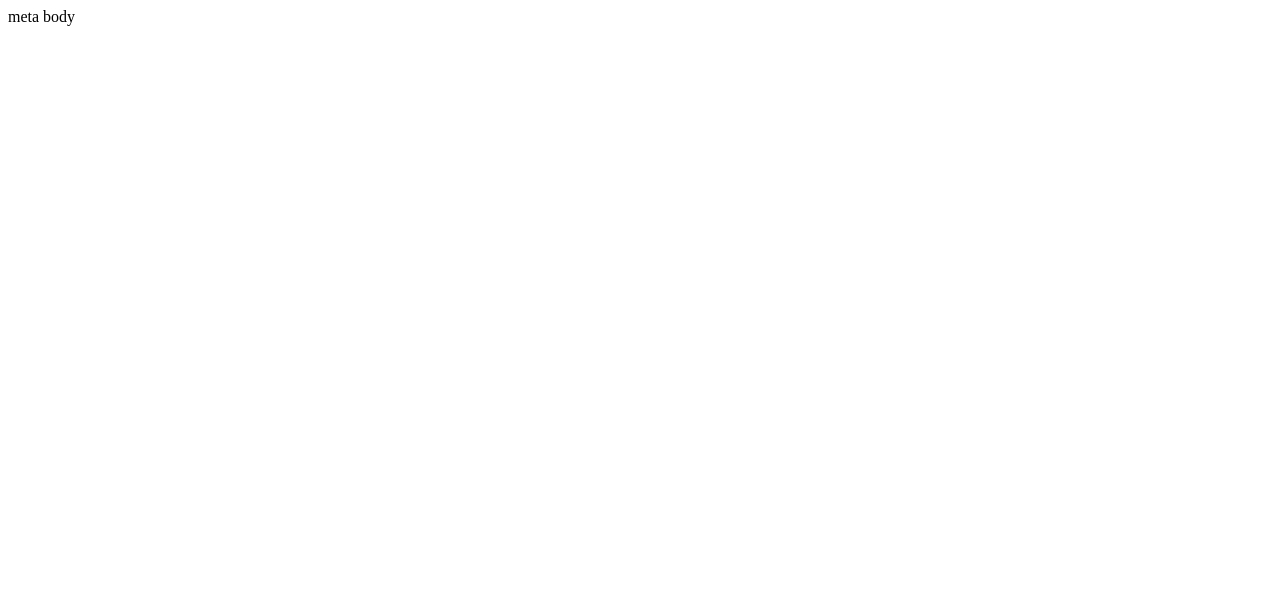
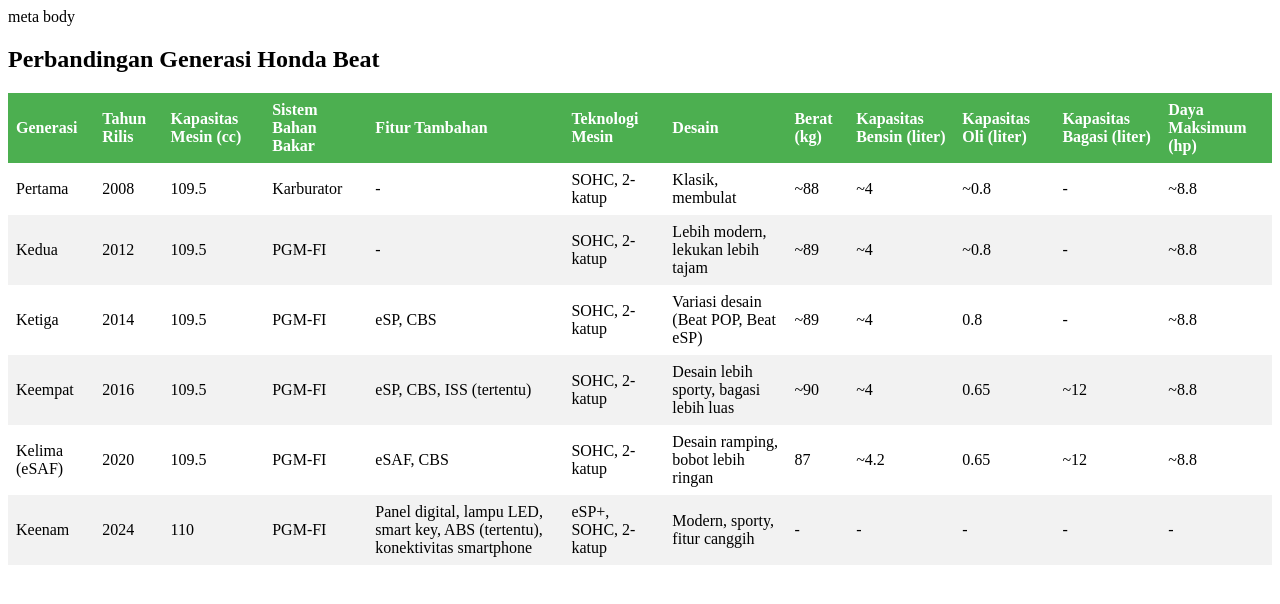
Before and after one commit to Arza-3d/motorCompare, a plain HTML site: page index.html in a window 1280 px wide. Drawn offline with Linux system fonts and the light colour scheme.

Commit message:
update index.html

```diff
--- a/index.html
+++ b/index.html
@@ -7,5 +7,142 @@
   </head>
   <body>
     body
+    <!DOCTYPE html>
+<html>
+<head>
+  <title>Perbandingan Generasi Honda Beat</title>
+  <style>
+    table {
+      border-collapse: collapse;
+      width: 100%;
+    }
+
+    th, td {
+      text-align: left;
+      padding: 8px;
+    }
+
+    tr:nth-child(even) {
+      background-color: #f2f2f2;
+    }
+
+    th {
+      background-color: #4CAF50;
+      color: white;
+    }
+  </style>
+</head>
+<body>
+
+<h2>Perbandingan Generasi Honda Beat</h2>
+
+<table>
+  <thead>
+    <tr>
+      <th>Generasi</th>
+      <th>Tahun Rilis</th>
+      <th>Kapasitas Mesin (cc)</th>
+      <th>Sistem Bahan Bakar</th>
+      <th>Fitur Tambahan</th>
+      <th>Teknologi Mesin</th>
+      <th>Desain</th>
+      <th>Berat (kg)</th>
+      <th>Kapasitas Bensin (liter)</th>
+      <th>Kapasitas Oli (liter)</th>
+      <th>Kapasitas Bagasi (liter)</th>
+      <th>Daya Maksimum (hp)</th>
+    </tr>
+  </thead>
+  <tbody>
+    <tr>
+      <td>Pertama</td>
+      <td>2008</td>
+      <td>109.5</td>
+      <td>Karburator</td>
+      <td>-</td>
+      <td>SOHC, 2-katup</td>
+      <td>Klasik, membulat</td>
+      <td>~88</td>
+      <td>~4</td>
+      <td>~0.8</td>
+      <td>-</td>
+      <td>~8.8</td>
+    </tr>
+    <tr>
+      <td>Kedua</td>
+      <td>2012</td>
+      <td>109.5</td>
+      <td>PGM-FI</td>
+      <td>-</td>
+      <td>SOHC, 2-katup</td>
+      <td>Lebih modern, lekukan lebih tajam</td>
+      <td>~89</td>
+      <td>~4</td>
+      <td>~0.8</td>
+      <td>-</td>
+      <td>~8.8</td>
+    </tr>
+    <tr>
+      <td>Ketiga</td>
+      <td>2014</td>
+      <td>109.5</td>
+      <td>PGM-FI</td>
+      <td>eSP, CBS</td>
+      <td>SOHC, 2-katup</td>
+      <td>Variasi desain (Beat POP, Beat eSP)</td>
+      <td>~89</td>
+      <td>~4</td>
+      <td>0.8</td>
+      <td>-</td>
+      <td>~8.8</td>
+    </tr>
+    <tr>
+      <td>Keempat</td>
+      <td>2016</td>
+      <td>109.5</td>
+      <td>PGM-FI</td>
+      <td>eSP, CBS, ISS (tertentu)</td>
+      <td>SOHC, 2-katup</td>
+      <td>Desain lebih sporty, bagasi lebih luas</td>
+      <td>~90</td>
+      <td>~4</td>
+      <td>0.65</td>
+      <td>~12</td>
+      <td>~8.8</td>
+    </tr>
+    <tr>
+      <td>Kelima (eSAF)</td>
+      <td>2020</td>
+      <td>109.5</td>
+      <td>PGM-FI</td>
+      <td>eSAF, CBS</td>
+      <td>SOHC, 2-katup</td>
+      <td>Desain ramping, bobot lebih ringan</td>
+      <td>87</td>
+      <td>~4.2</td>
+      <td>0.65</td>
+      <td>~12</td>
+      <td>~8.8</td>
+    </tr>
+    <tr>
+      <td>Keenam</td>
+      <td>2024</td>
+      <td>110</td>
+      <td>PGM-FI</td>
+      <td>Panel digital, lampu LED, smart key, ABS (tertentu), konektivitas smartphone</td>
+      <td>eSP+, SOHC, 2-katup</td>
+      <td>Modern, sporty, fitur canggih</td>
+      <td>-</td>
+      <td>-</td>
+      <td>-</td>
+      <td>-</td>
+      <td>-</td>
+    </tr>
+  </tbody>
+</table>
+
+</body>
+</html>
+
   </body>
 </html>
```
